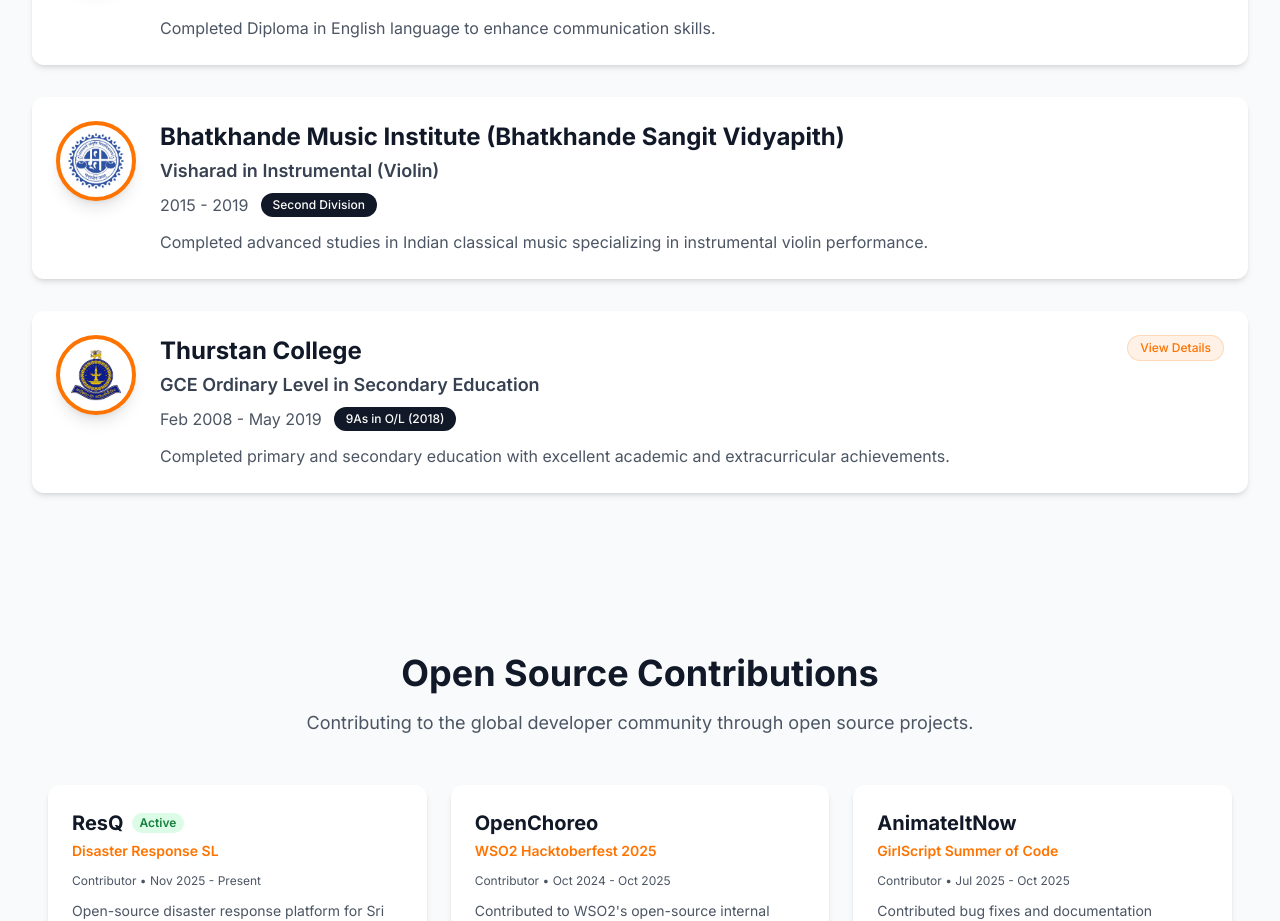
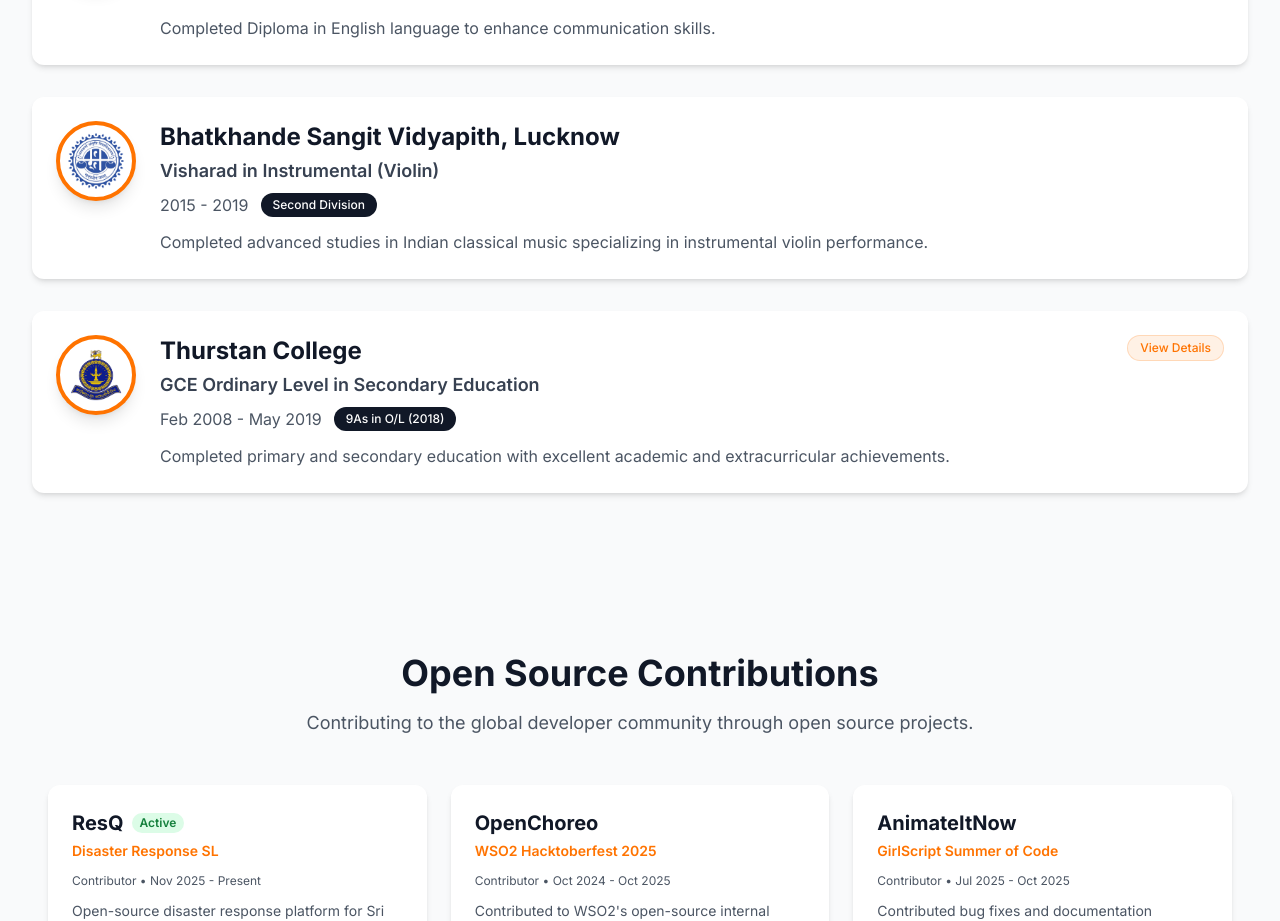
Before and after one commit to PamudaUposath/portfolio, a React (Vite) app: page / in a window 1280 px wide. Shown: the part 5187-6108 px from the top of the page. Built offline with nearby package versions, Linux system fonts and the light colour scheme.

Commit message:
Update education.ts

```diff
--- a/src/data/education.ts
+++ b/src/data/education.ts
@@ -77,7 +77,7 @@ export const educations: Education[] = [
   },
   {
     id: "5",
-    institution: "Bhatkhande Music Institute (Bhatkhande Sangit Vidyapith)",
+    institution: "Bhatkhande Sangit Vidyapith, Lucknow",
     degree: "Visharad",
     field: "Instrumental (Violin)",
     startDate: "2015",
```
